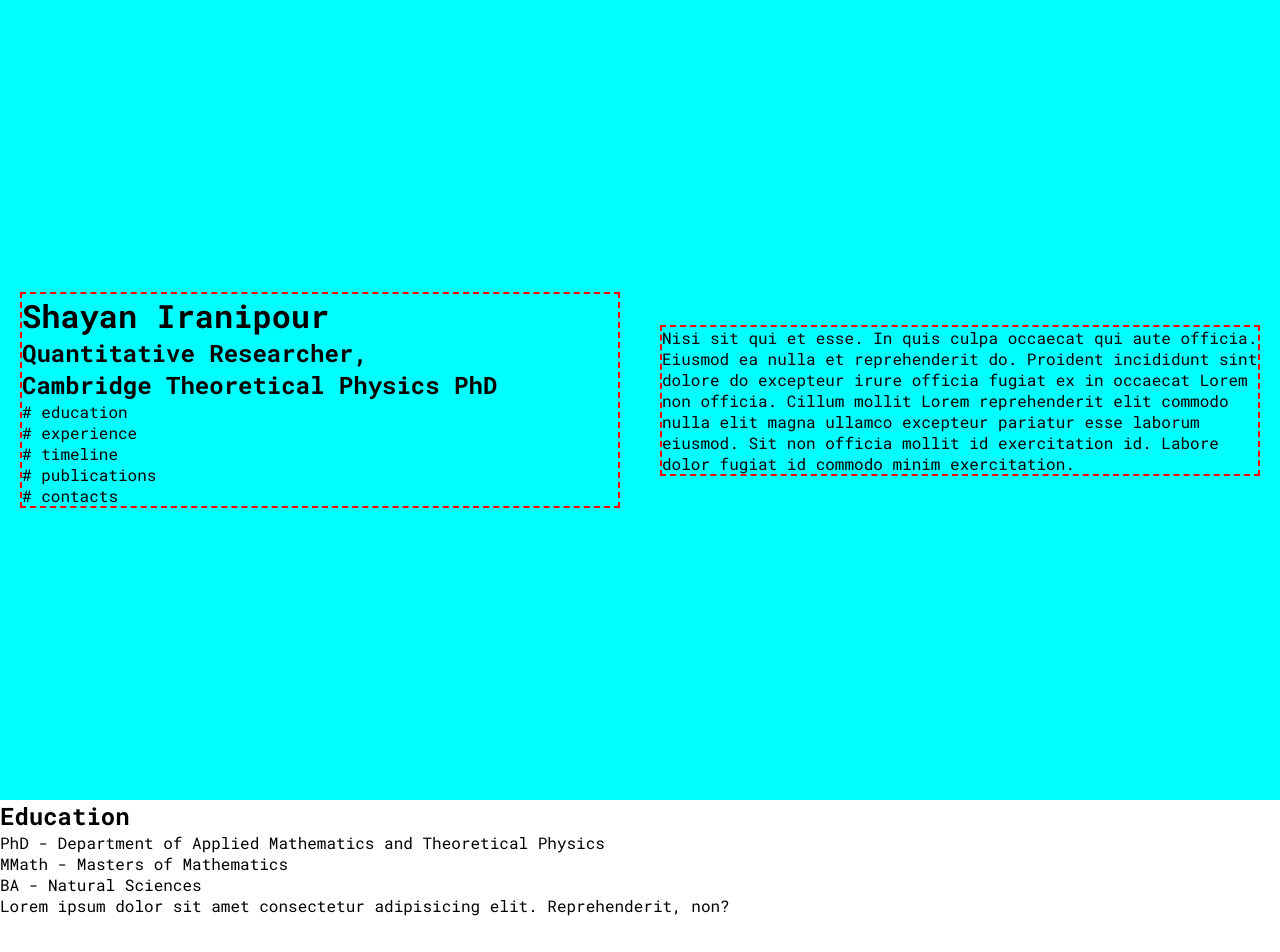
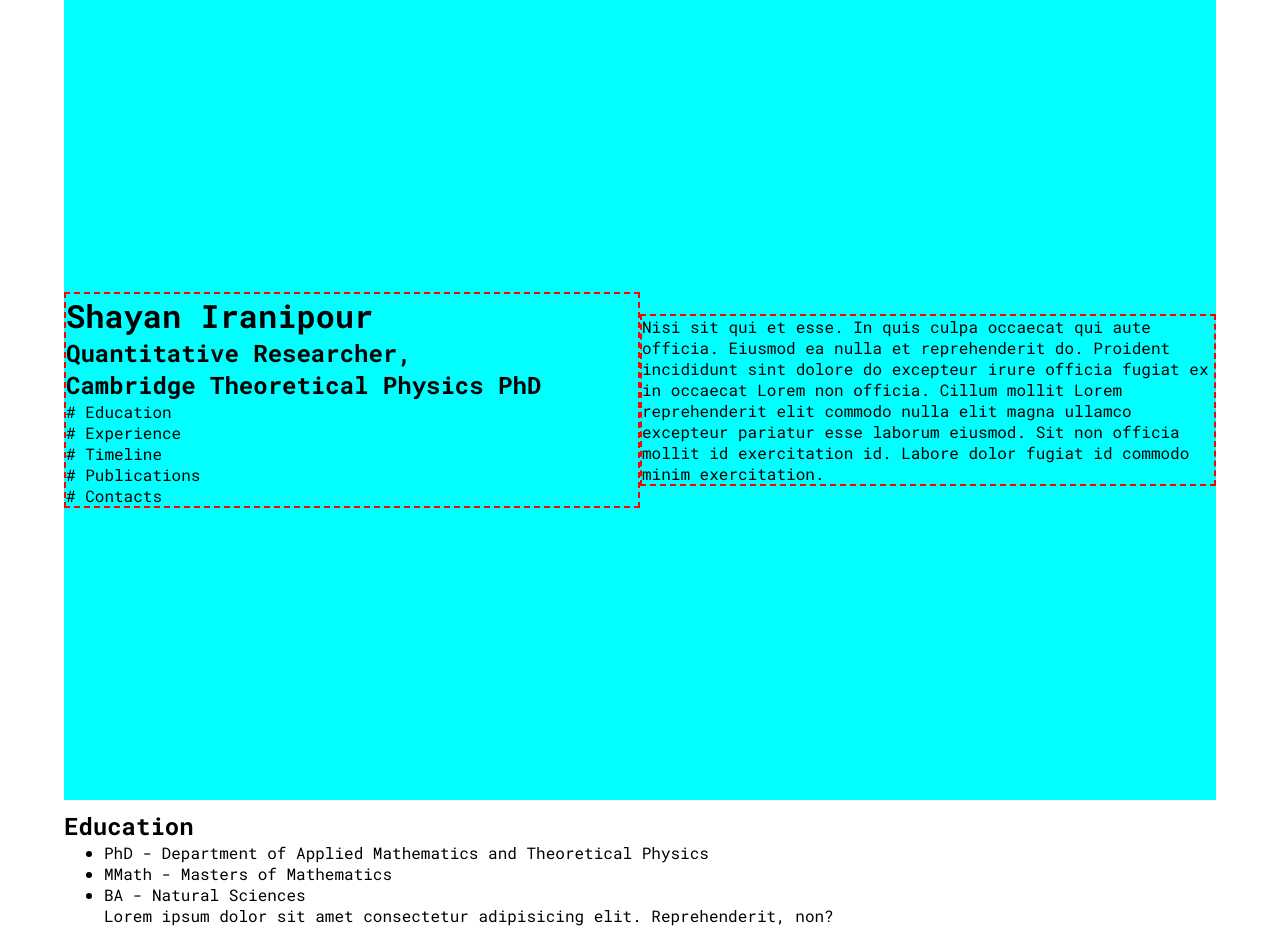
Before and after one commit to siranipour/website, a React (Vite) app in the folder website/: page / in a window 1280 px wide. Shown: the top 952 px of the page. Before the commit the page ends 916 px from the top, so only its background shows below. Built offline with nearby package versions, Linux system fonts and the light colour scheme.

Commit message:
Building out website

```diff
--- a/website/src/App.css
+++ b/website/src/App.css
@@ -1,5 +1,9 @@
 * {
     margin: 0;
-    padding: 0;
     box-sizing: border-box;
 }
+
+body > div{
+    padding-left: 5dvw;
+    padding-right: 5dvw;
+}
--- a/website/src/App.tsx
+++ b/website/src/App.tsx
@@ -1,14 +1,15 @@
 import Header from "./components/Header/Header";
-import Education from "./components/Education/Education";
+import Section from "./components/Section/Section";
 import "./App.css";
 
-function App() {
+const App = () => {
   return (
     <>
       <Header />
-      <Education />
+      <Section title="Education" />
+      {/* <Section title="Blah" /> */}
     </>
   );
-}
+};
 
 export default App;
--- a/website/src/components/Education/Education.module.css
+++ /dev/null
@@ -1,2 +0,0 @@
-.container {
-}
--- a/website/src/components/Education/Education.tsx
+++ /dev/null
@@ -1,20 +0,0 @@
-import style from "./Education.module.css";
-
-function Education() {
-  return (
-    <>
-      <div className={style.container}>
-        <h2 id="education">Education</h2>
-      </div>
-      <ul>
-        <li>PhD - Department of Applied Mathematics and Theoretical Physics</li>
-        <li>MMath - Masters of Mathematics</li>
-        <li>BA - Natural Sciences</li>
-        Lorem ipsum dolor sit amet consectetur adipisicing elit. Reprehenderit,
-        non?
-      </ul>
-    </>
-  );
-}
-
-export default Education;
--- a/website/src/components/Header/Header.module.css
+++ b/website/src/components/Header/Header.module.css
@@ -1,7 +1,5 @@
 .container {
     display: flex;
-    flex-direction: row;
-    justify-content: space-around;
     align-items: center;
     flex-wrap: wrap;
     height: 100dvh;
@@ -9,11 +7,10 @@
 }
 
 .bio, .about {
-    flex-grow: 1;
     background-color: aqua;
     border-width: 2px;
-     border-color: red;
+    border-color: red;
     border-style: dashed;
-    min-width: 100px;
-    max-width: 600px;
+    flex: 1 1 50%;
+    min-width: 250px;
 }
--- a/website/src/components/Nav/Nav.tsx
+++ b/website/src/components/Nav/Nav.tsx
@@ -2,11 +2,11 @@
 
 const Nav = () => {
   const items = [
-    "education",
-    "experience",
-    "timeline",
-    "publications",
-    "contacts",
+    "Education",
+    "Experience",
+    "Timeline",
+    "Publications",
+    "Contacts",
   ];
   return (
     <div className={style.navMenu}>
--- /dev/null
+++ b/website/src/components/Section/Section.module.css
@@ -0,0 +1,3 @@
+.sectionContainer {
+    height: 100dvh
+}
--- /dev/null
+++ b/website/src/components/Section/Section.tsx
@@ -0,0 +1,23 @@
+import style from "./Section.module.css";
+import { SectionTitle, Title } from "../Title/Title";
+
+const Section = ({ title }: SectionTitle) => {
+  return (
+    <>
+      <div className={style.sectionContainer}>
+        <Title title={title} />
+        <ul>
+          <li>
+            PhD - Department of Applied Mathematics and Theoretical Physics
+          </li>
+          <li>MMath - Masters of Mathematics</li>
+          <li>BA - Natural Sciences</li>
+          Lorem ipsum dolor sit amet consectetur adipisicing elit.
+          Reprehenderit, non?
+        </ul>
+      </div>
+    </>
+  );
+};
+
+export default Section;
--- /dev/null
+++ b/website/src/components/Title/Title.module.css
@@ -0,0 +1,3 @@
+.container {
+    padding-top: 10px
+}
--- /dev/null
+++ b/website/src/components/Title/Title.tsx
@@ -0,0 +1,15 @@
+import style from "./Title.module.css";
+
+interface SectionTitle {
+  title: string;
+}
+
+const Title = ({ title }: SectionTitle) => {
+  return (
+    <div className={style.container}>
+      <h2 id={`${title}`}>{title}</h2>
+    </div>
+  );
+};
+
+export { Title, type SectionTitle };
```
